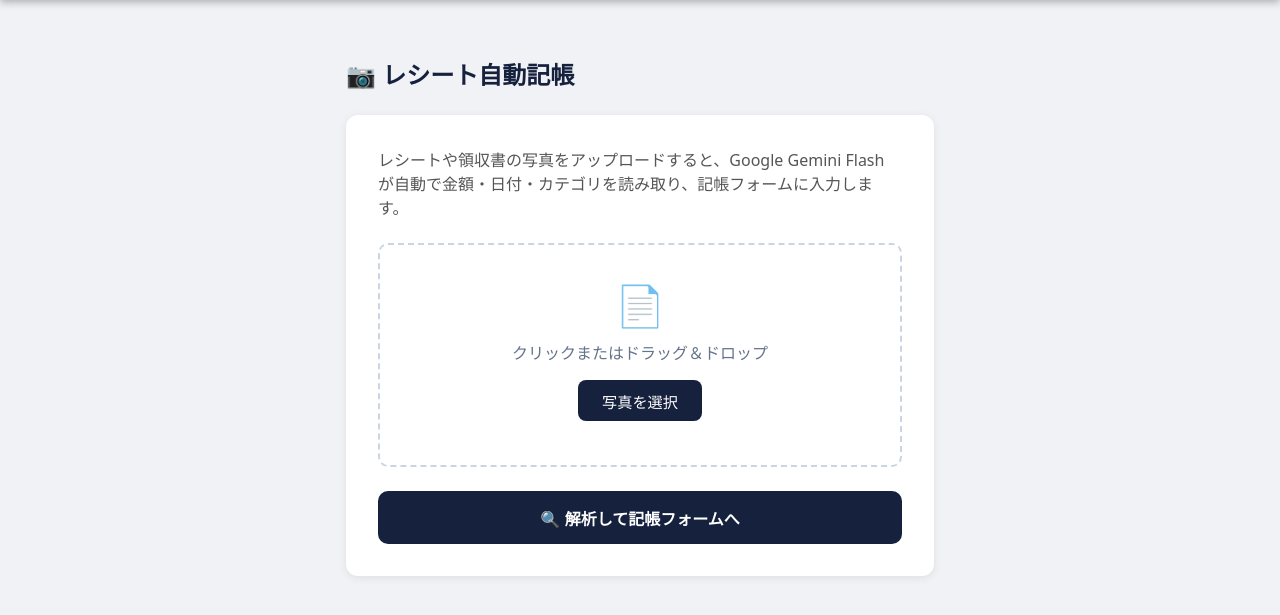
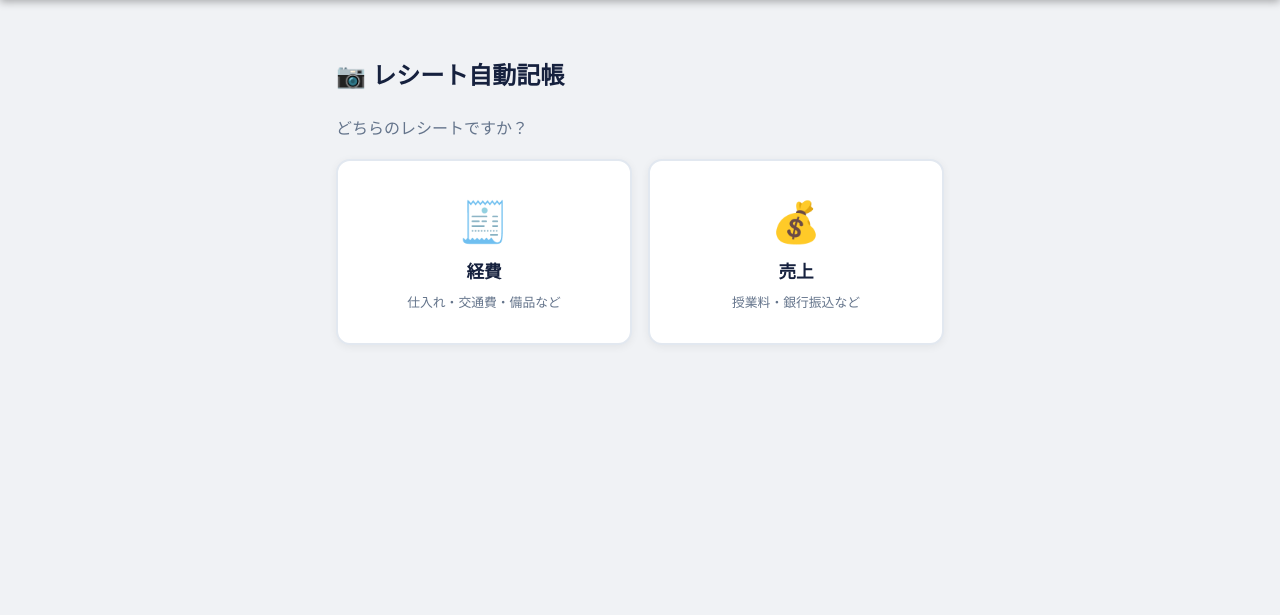
Before and after one commit to shuki7/project, a Flask app: page /keiri/receipt_ocr in a window 1280 px wide. Shown: the part 56-671 px from the top of the page. Run offline with Flask 3, Linux system fonts and the light colour scheme; the visitor is signed in with stand-in values (Sample User, id 1); tables that the repository leaves empty hold one stand-in row (values such as "Sample post"); parts of the project's set-up code (start-up, migrations or seed data) failed here and were passed over.

Commit message:
feat: レシート記帳を経費/売上で分岐
- 最初に「経費」「売上」を選択するカード画面を追加
- 経費: カテゴリ・支払方法・支払先フィールド
- 売上: 顧客名/生徒名フィールド（insert_revenue に保存）
- 確認ボタンも種別に応じたラベル・カラーに変更

Co-Authored-By: Claude Sonnet 4.6 <noreply@anthropic.com>

```diff
--- a/templates/receipt_ocr.html
+++ b/templates/receipt_ocr.html
@@ -2,11 +2,9 @@
 {% block title %}レシート自動記帳{% endblock %}
 
 {% block content %}
-<div style="max-width:620px; margin:2rem auto; padding:0 1rem;">
+<div style="max-width:640px; margin:2rem auto; padding:0 1rem;">
 
-  <h2 style="margin-bottom:1.5rem; color:#16213e;">
-    📷 レシート自動記帳
-  </h2>
+  <h2 style="margin-bottom:1.5rem; color:#16213e;">📷 レシート自動記帳</h2>
 
   {% with messages = get_flashed_messages(with_categories=true) %}
     {% for cat, msg in messages %}
@@ -18,23 +16,83 @@
     {% endfor %}
   {% endwith %}
 
-  {# ── STEP 1: 写真アップロードフォーム ── #}
-  {% if step == 1 %}
+  {# ══════════════════════════════════════════════════════
+     STEP 1a: 種別を選んでいない → 2枚のカードを表示
+     ══════════════════════════════════════════════════════ #}
+  {% if step == 1 and not record_type %}
+
+  <p style="color:#64748b; margin-bottom:1.25rem;">どちらのレシートですか？</p>
+
+  <div style="display:grid; grid-template-columns:1fr 1fr; gap:1rem;">
+
+    <a href="{{ url_for('web.receipt_ocr') }}?type=expense"
+       style="display:flex; flex-direction:column; align-items:center; gap:.6rem;
+              background:#fff; border:2px solid #e2e8f0; border-radius:14px;
+              padding:2rem 1rem; text-decoration:none; color:#16213e;
+              box-shadow:0 2px 8px rgba(0,0,0,.06); transition:.15s;"
+       onmouseover="this.style.borderColor='#c1121f';this.style.transform='translateY(-2px)'"
+       onmouseout="this.style.borderColor='#e2e8f0';this.style.transform=''">
+      <span style="font-size:2.5rem;">🧾</span>
+      <div style="font-size:1.1rem; font-weight:700;">経費</div>
+      <div style="font-size:.8rem; color:#64748b; text-align:center;">
+        仕入れ・交通費・備品など
+      </div>
+    </a>
+
+    <a href="{{ url_for('web.receipt_ocr') }}?type=revenue"
+       style="display:flex; flex-direction:column; align-items:center; gap:.6rem;
+              background:#fff; border:2px solid #e2e8f0; border-radius:14px;
+              padding:2rem 1rem; text-decoration:none; color:#16213e;
+              box-shadow:0 2px 8px rgba(0,0,0,.06); transition:.15s;"
+       onmouseover="this.style.borderColor='#2d6a4f';this.style.transform='translateY(-2px)'"
+       onmouseout="this.style.borderColor='#e2e8f0';this.style.transform=''">
+      <span style="font-size:2.5rem;">💰</span>
+      <div style="font-size:1.1rem; font-weight:700;">売上</div>
+      <div style="font-size:.8rem; color:#64748b; text-align:center;">
+        授業料・銀行振込など
+      </div>
+    </a>
+
+  </div>
+
+  {# ══════════════════════════════════════════════════════
+     STEP 1b: 種別選択済み → アップロードフォーム
+     ══════════════════════════════════════════════════════ #}
+  {% elif step == 1 and record_type %}
+
+  {% set is_revenue = (record_type == 'revenue') %}
+  {% set accent = '#2d6a4f' if is_revenue else '#c1121f' %}
+  {% set label  = '売上' if is_revenue else '経費' %}
+  {% set icon   = '💰' if is_revenue else '🧾' %}
+
+  <div style="display:flex; align-items:center; gap:.6rem; margin-bottom:1.25rem;
+              padding:.6rem 1rem; background:#f8fafc; border-radius:8px;
+              border-left:4px solid {{ accent }};">
+    <span>{{ icon }}</span>
+    <span style="font-weight:600; color:{{ accent }};">{{ label }}レシート</span>
+    <a href="{{ url_for('web.receipt_ocr') }}"
+       style="margin-left:auto; font-size:.8rem; color:#94a3b8;">← 選び直す</a>
+  </div>
+
   <div style="background:#fff; border-radius:12px; padding:2rem; box-shadow:0 2px 8px rgba(0,0,0,.08);">
-    <p style="color:#555; margin-bottom:1.5rem;">
-      レシートや領収書の写真をアップロードすると、Google Gemini Flash が自動で金額・日付・カテゴリを読み取り、記帳フォームに入力します。
+    <p style="color:#555; margin-bottom:1.5rem; font-size:.9rem;">
+      レシートや領収書の写真をアップロードしてください。<br>
+      Gemini AI が金額・日付・
+      {% if is_revenue %}顧客名{% else %}カテゴリ・支払先{% endif %}
+      を自動入力します。
     </p>
 
     <form method="post" enctype="multipart/form-data">
+      <input type="hidden" name="record_type" value="{{ record_type }}">
+
       <div style="border:2px dashed #cbd5e1; border-radius:10px; padding:2rem;
-                  text-align:center; cursor:pointer; transition:.2s;"
-           id="drop-zone">
-        <div style="font-size:2.5rem; margin-bottom:.5rem;">📄</div>
+                  text-align:center;" id="drop-zone">
+        <div style="font-size:2.5rem; margin-bottom:.5rem;">{{ icon }}</div>
         <p style="color:#64748b; margin-bottom:1rem;">クリックまたはドラッグ＆ドロップ</p>
         <input type="file" name="photo" id="photo-input" accept="image/*"
                style="display:none;" onchange="previewImage(this)">
         <button type="button" onclick="document.getElementById('photo-input').click()"
-                style="background:#16213e; color:#fff; border:none; border-radius:8px;
+                style="background:{{ accent }}; color:#fff; border:none; border-radius:8px;
                        padding:.6rem 1.5rem; cursor:pointer; font-size:.95rem;">
           写真を選択
         </button>
@@ -43,69 +101,52 @@
 
       <div id="preview-wrap" style="display:none; margin-top:1rem; text-align:center;">
         <img id="preview-img" src="" alt="preview"
-             style="max-width:100%; max-height:300px; border-radius:8px; border:1px solid #e2e8f0;">
+             style="max-width:100%; max-height:280px; border-radius:8px; border:1px solid #e2e8f0;">
       </div>
 
       <button type="submit"
               style="width:100%; margin-top:1.5rem; padding:.9rem;
-                     background:#16213e; color:#fff; border:none; border-radius:10px;
+                     background:{{ accent }}; color:#fff; border:none; border-radius:10px;
                      font-size:1rem; cursor:pointer; font-weight:600;">
         🔍 解析して記帳フォームへ
       </button>
     </form>
   </div>
 
-  <script>
-    function previewImage(input) {
-      const file = input.files[0];
-      if (!file) return;
-      document.getElementById('filename-label').textContent = file.name;
-      const reader = new FileReader();
-      reader.onload = e => {
-        document.getElementById('preview-img').src = e.target.result;
-        document.getElementById('preview-wrap').style.display = 'block';
-      };
-      reader.readAsDataURL(file);
-    }
-    const dz = document.getElementById('drop-zone');
-    dz.addEventListener('dragover', e => { e.preventDefault(); dz.style.borderColor='#3b82f6'; });
-    dz.addEventListener('dragleave', () => { dz.style.borderColor='#cbd5e1'; });
-    dz.addEventListener('drop', e => {
-      e.preventDefault();
-      dz.style.borderColor = '#cbd5e1';
-      const dt = e.dataTransfer;
-      if (dt.files.length) {
-        document.getElementById('photo-input').files = dt.files;
-        previewImage(document.getElementById('photo-input'));
-      }
-    });
-  </script>
+  {# ══════════════════════════════════════════════════════
+     STEP 2: OCR 結果確認フォーム
+     ══════════════════════════════════════════════════════ #}
+  {% elif step == 2 %}
 
-  {# ── STEP 2: OCR 結果確認フォーム ── #}
-  {% elif step == 2 %}
+  {% set is_revenue = (record_type == 'revenue') %}
+  {% set accent = '#2d6a4f' if is_revenue else '#c1121f' %}
+  {% set label  = '売上' if is_revenue else '経費' %}
+
+  <div style="background:#f0fdf4; border:1px solid #bbf7d0; border-radius:8px;
+              padding:.75rem 1rem; margin-bottom:1.25rem; font-size:.9rem; color:#166534;">
+    ✅ 解析完了 — {{ label }}として記帳します　{{ orig_kb }}KB → {{ comp_kb }}KB
+    {% if not drive_id %}<span style="color:#b45309;">（Drive 未設定のため画像保存なし）</span>{% endif %}
+  </div>
+
   <div style="background:#fff; border-radius:12px; padding:2rem; box-shadow:0 2px 8px rgba(0,0,0,.08);">
-
-    <div style="background:#f0fdf4; border:1px solid #bbf7d0; border-radius:8px;
-                padding:.75rem 1rem; margin-bottom:1.5rem; font-size:.9rem; color:#166534;">
-      ✅ 解析完了　{{ orig_kb }}KB → {{ comp_kb }}KB に圧縮・Google Drive に保存済
-      {% if not drive_id %}<span style="color:#b45309;">（Drive 未設定のため保存なし）</span>{% endif %}
+    <div style="font-weight:700; font-size:1rem; margin-bottom:1.25rem;
+                padding-bottom:.75rem; border-bottom:2px solid {{ accent }}; color:{{ accent }};">
+      {% if is_revenue %}💰 売上内容の確認{% else %}🧾 経費内容の確認{% endif %}
     </div>
 
-    <p style="color:#555; margin-bottom:1.5rem; font-size:.9rem;">
-      内容を確認・修正してから「記帳する」を押してください。
-    </p>
-
     <form method="post">
-      <input type="hidden" name="action"   value="confirm">
-      <input type="hidden" name="drive_id" value="{{ drive_id }}">
-      <input type="hidden" name="filename" value="{{ filename }}">
+      <input type="hidden" name="action"      value="confirm">
+      <input type="hidden" name="record_type" value="{{ record_type }}">
+      <input type="hidden" name="drive_id"    value="{{ drive_id }}">
+      <input type="hidden" name="filename"    value="{{ filename }}">
 
       <div style="display:grid; gap:1rem;">
 
         <div>
-          <label style="font-size:.85rem; color:#64748b; font-weight:600;">名目</label>
-          <input type="text" name="name"
-                 value="{{ result.get('name', '') }}"
+          <label style="font-size:.85rem; color:#64748b; font-weight:600;">
+            {% if is_revenue %}売上名・サービス内容{% else %}名目{% endif %}
+          </label>
+          <input type="text" name="name" value="{{ result.get('name', '') }}"
                  style="width:100%; padding:.6rem .8rem; border:1px solid #e2e8f0;
                         border-radius:8px; font-size:.95rem; margin-top:.25rem;">
         </div>
@@ -113,20 +154,30 @@
         <div style="display:grid; grid-template-columns:1fr 1fr; gap:1rem;">
           <div>
             <label style="font-size:.85rem; color:#64748b; font-weight:600;">金額 (IDR)</label>
-            <input type="number" name="amount" step="1"
-                   value="{{ result.get('amount', '') }}"
+            <input type="number" name="amount" step="1" value="{{ result.get('amount', '') }}"
                    style="width:100%; padding:.6rem .8rem; border:1px solid #e2e8f0;
                           border-radius:8px; font-size:.95rem; margin-top:.25rem;">
           </div>
           <div>
             <label style="font-size:.85rem; color:#64748b; font-weight:600;">日付</label>
-            <input type="date" name="date"
-                   value="{{ result.get('date', '') }}"
+            <input type="date" name="date" value="{{ result.get('date', '') }}"
                    style="width:100%; padding:.6rem .8rem; border:1px solid #e2e8f0;
                           border-radius:8px; font-size:.95rem; margin-top:.25rem;">
           </div>
         </div>
 
+        {% if is_revenue %}
+        {# 売上専用フィールド #}
+        <div>
+          <label style="font-size:.85rem; color:#64748b; font-weight:600;">顧客名 / 生徒名</label>
+          <input type="text" name="student_name" value="{{ result.get('payee', '') }}"
+                 placeholder="振込人名・顧客名など"
+                 style="width:100%; padding:.6rem .8rem; border:1px solid #e2e8f0;
+                        border-radius:8px; font-size:.95rem; margin-top:.25rem;">
+        </div>
+
+        {% else %}
+        {# 経費専用フィールド #}
         <div style="display:grid; grid-template-columns:1fr 1fr; gap:1rem;">
           <div>
             <label style="font-size:.85rem; color:#64748b; font-weight:600;">カテゴリ</label>
@@ -136,9 +187,7 @@
               <option value="">-- 未分類 --</option>
               {% for cat in categories %}
                 <option value="{{ cat.name }}"
-                  {% if cat.name == cat_name %}selected{% endif %}>
-                  {{ cat.name }}
-                </option>
+                  {% if cat.name == cat_name %}selected{% endif %}>{{ cat.name }}</option>
               {% endfor %}
             </select>
           </div>
@@ -147,11 +196,9 @@
             <select name="payment_method"
                     style="width:100%; padding:.6rem .8rem; border:1px solid #e2e8f0;
                            border-radius:8px; font-size:.95rem; margin-top:.25rem;">
-              {% for pm in ['CASH','TRANSFER','DEBIT','不明'] %}
+              {% for pm in ['CASH','TRANSFER','DEBIT','立替え','不明'] %}
                 <option value="{{ pm }}"
-                  {% if result.get('payment_method','') == pm %}selected{% endif %}>
-                  {{ pm }}
-                </option>
+                  {% if result.get('payment_method','') == pm %}selected{% endif %}>{{ pm }}</option>
               {% endfor %}
             </select>
           </div>
@@ -159,18 +206,17 @@
 
         <div>
           <label style="font-size:.85rem; color:#64748b; font-weight:600;">支払先</label>
-          <input type="text" name="payee"
-                 value="{{ result.get('payee', '') }}"
+          <input type="text" name="payee" value="{{ result.get('payee', '') }}"
                  style="width:100%; padding:.6rem .8rem; border:1px solid #e2e8f0;
                         border-radius:8px; font-size:.95rem; margin-top:.25rem;">
         </div>
+        {% endif %}
 
         <div>
           <label style="font-size:.85rem; color:#64748b; font-weight:600;">メモ</label>
           <textarea name="memo" rows="2"
                     style="width:100%; padding:.6rem .8rem; border:1px solid #e2e8f0;
-                           border-radius:8px; font-size:.95rem; margin-top:.25rem;
-                           resize:vertical;">{{ result.get('memo', '') }}</textarea>
+                           border-radius:8px; font-size:.95rem; margin-top:.25rem; resize:vertical;">{{ result.get('memo', '') }}</textarea>
         </div>
 
         {% if result.get('currency_note') %}
@@ -183,17 +229,17 @@
       </div>
 
       <div style="display:grid; grid-template-columns:1fr 1fr; gap:1rem; margin-top:1.5rem;">
-        <a href="{{ url_for('web.receipt_ocr') }}"
+        <a href="{{ url_for('web.receipt_ocr') }}?type={{ record_type }}"
            style="display:block; text-align:center; padding:.85rem;
                   background:#f1f5f9; color:#334155; border-radius:10px;
                   text-decoration:none; font-weight:600;">
           ← やり直す
         </a>
         <button type="submit"
-                style="padding:.85rem; background:#16213e; color:#fff;
+                style="padding:.85rem; background:{{ accent }}; color:#fff;
                        border:none; border-radius:10px; font-size:1rem;
                        cursor:pointer; font-weight:600;">
-          ✅ 記帳する
+          ✅ {{ label }}として記帳する
         </button>
       </div>
     </form>
@@ -201,4 +247,32 @@
   {% endif %}
 
 </div>
+
+<script>
+function previewImage(input) {
+  const file = input.files[0];
+  if (!file) return;
+  document.getElementById('filename-label').textContent = file.name;
+  const reader = new FileReader();
+  reader.onload = e => {
+    document.getElementById('preview-img').src = e.target.result;
+    document.getElementById('preview-wrap').style.display = 'block';
+  };
+  reader.readAsDataURL(file);
+}
+const dz = document.getElementById('drop-zone');
+if (dz) {
+  dz.addEventListener('dragover', e => { e.preventDefault(); dz.style.borderColor='#3b82f6'; });
+  dz.addEventListener('dragleave', () => { dz.style.borderColor='#cbd5e1'; });
+  dz.addEventListener('drop', e => {
+    e.preventDefault();
+    dz.style.borderColor = '#cbd5e1';
+    const dt = e.dataTransfer;
+    if (dt.files.length) {
+      document.getElementById('photo-input').files = dt.files;
+      previewImage(document.getElementById('photo-input'));
+    }
+  });
+}
+</script>
 {% endblock %}
```
Also changed, not shown: web_app.py (+43 -33 lines).
